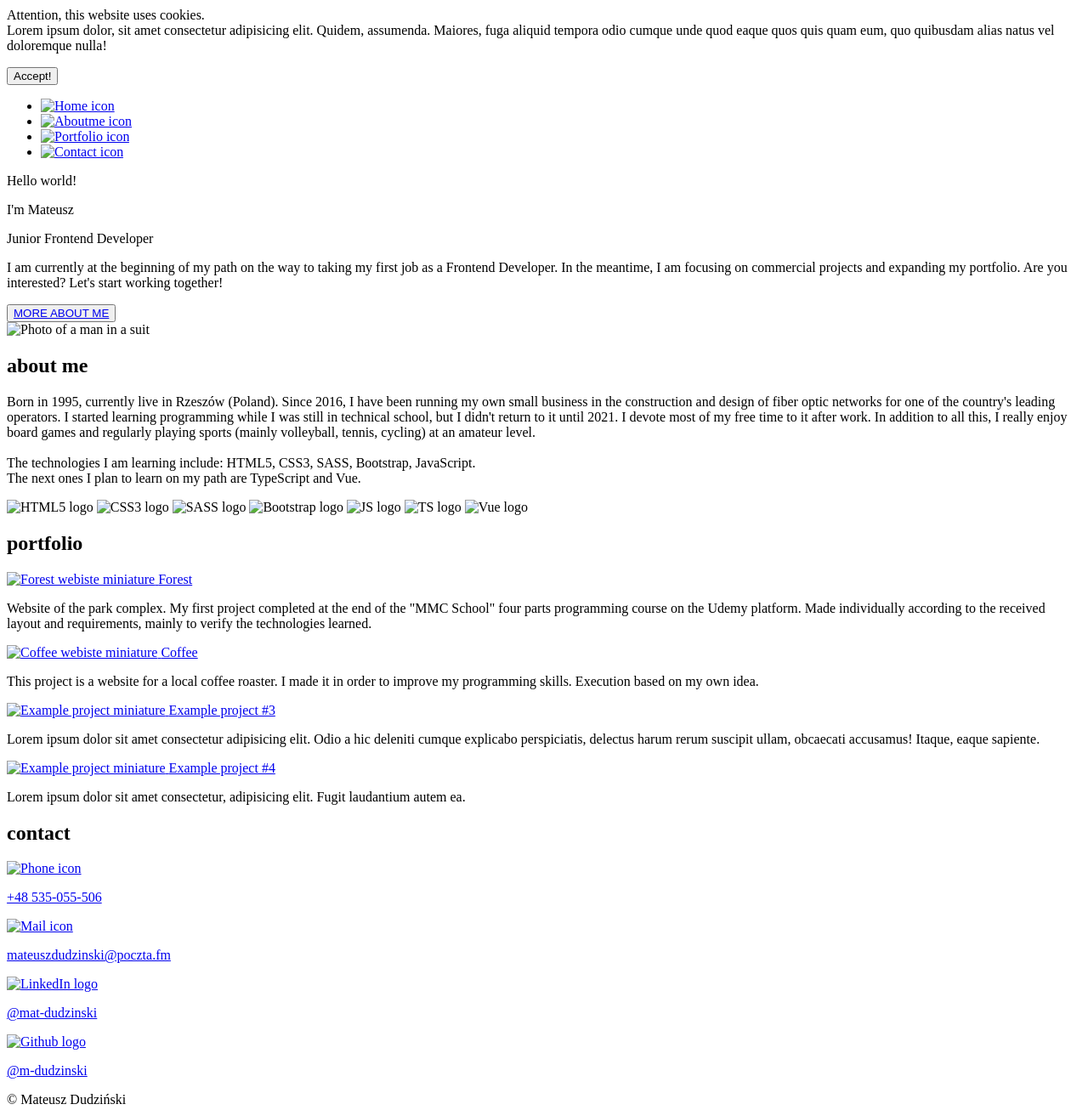
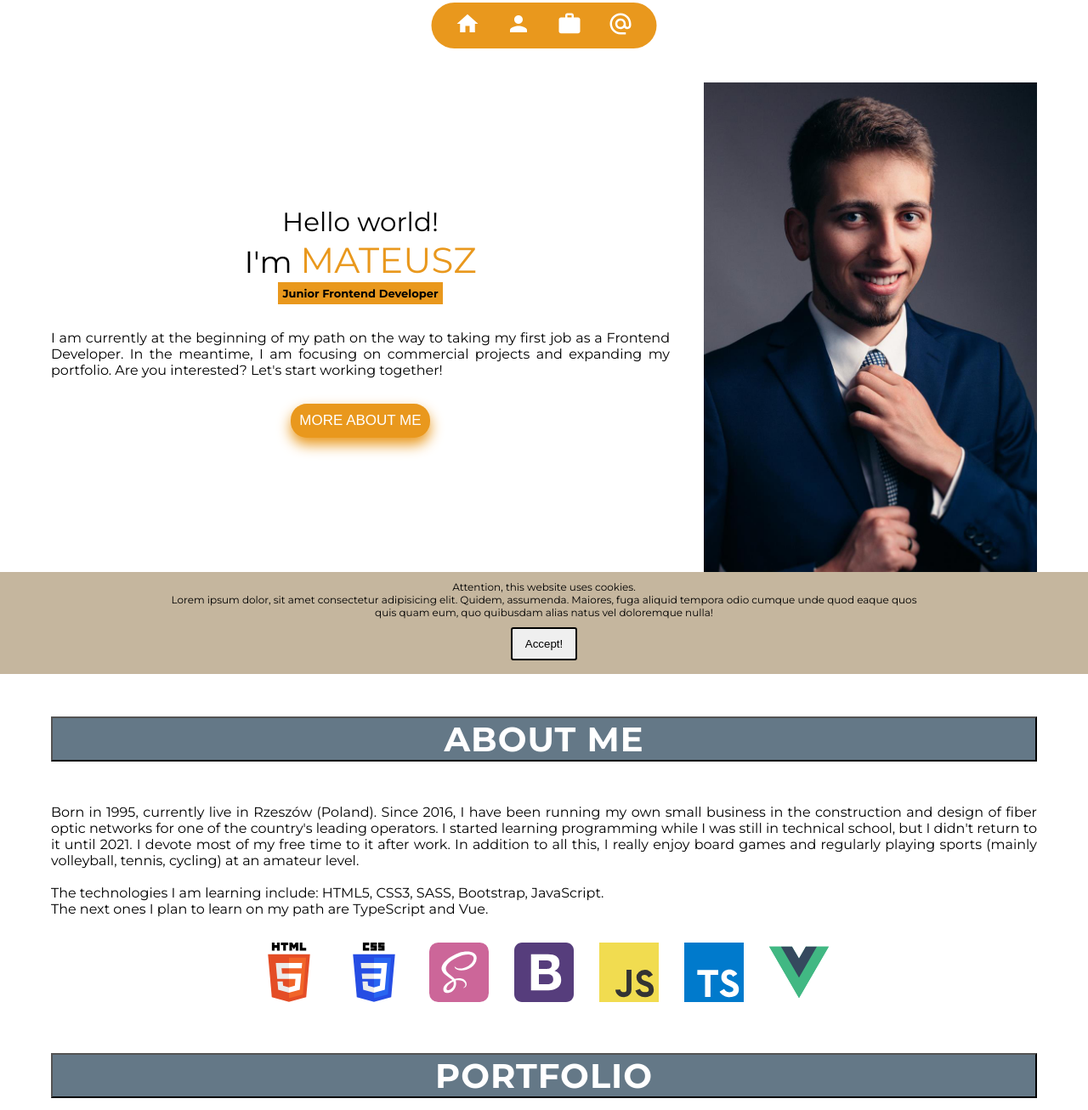
Before and after one commit to m-dudzinski/m-dudzinski, a website: page index.html in a window 1280 px wide. Shown: the part 7-1313 px from the top of the page at 85% size. Drawn offline with Linux system fonts and the light colour scheme; the site is published under a folder, as on GitHub Pages, so addresses that start at the root find nothing.

Commit message:
Links update

```diff
--- a/index.html
+++ b/index.html
@@ -8,7 +8,8 @@
     <link rel="preconnect" href="https://fonts.googleapis.com">
     <link rel="preconnect" href="https://fonts.gstatic.com" crossorigin>
     <link href="https://fonts.googleapis.com/css2?family=Montserrat:wght@100;400;700&display=swap" rel="stylesheet">
-    <link rel="stylesheet" href="/dist/css/style.min.css">
+    <link rel="shortcut icon" type="image/x-icon" href="favicon.ico" />
+    <link rel="stylesheet" href="./dist/css/style.min.css">
     <title>Mateusz Dudziński - Frontend Developer</title>
 </head>
 
@@ -27,10 +28,10 @@
     <nav class="nav">
         <div class="nav-box">
             <ul>
-                <li><a href="#home"><img src="/dist/img/svg/home.svg" alt="Home icon"></a></li>
-                <li><a href="#aboutme"><img src="/dist/img/svg/person.svg" alt="Aboutme icon"></a></li>
-                <li><a href="#portfolio"><img src="/dist/img/svg/work.svg" alt="Portfolio icon"></a></li>
-                <li><a href="#contact"><img src="/dist/img/svg/contact.svg" alt="Contact icon"></a></li>
+                <li><a href="#home"><img src="./dist/img/svg/home.svg" alt="Home icon"></a></li>
+                <li><a href="#aboutme"><img src="./dist/img/svg/person.svg" alt="Aboutme icon"></a></li>
+                <li><a href="#portfolio"><img src="./dist/img/svg/work.svg" alt="Portfolio icon"></a></li>
+                <li><a href="#contact"><img src="./dist/img/svg/contact.svg" alt="Contact icon"></a></li>
             </ul>
         </div>
     </nav>
@@ -47,7 +48,7 @@
             <button class="header-btn"><a href="#aboutme">MORE ABOUT ME</a></button>
         </div>
         <div class="header__photo">
-            <img src="/dist/img/MD.jpg" alt="Photo of a man in a suit">
+            <img src="./dist/img/MD.jpg" alt="Photo of a man in a suit">
         </div>
     </header>
     <main class="wrapper">
@@ -70,13 +71,13 @@
                     </p>
                 </div>
                 <div class="aboutme-box__logos">
-                    <img src="/dist/img/svg/html5.svg" alt="HTML5 logo">
-                    <img src="/dist/img/svg/css3.svg" alt="CSS3 logo">
-                    <img src="/dist/img/svg/sass.svg" alt="SASS logo">
-                    <img src="/dist/img/svg/bootstrap.svg" alt="Bootstrap logo">
-                    <img src="/dist/img/svg/js.svg" alt="JS logo">
-                    <img src="/dist/img/svg/typescript.svg" alt="TS logo">
-                    <img src="/dist/img/svg/vue.svg" alt="Vue logo">
+                    <img src="./dist/img/svg/html5.svg" alt="HTML5 logo">
+                    <img src="./dist/img/svg/css3.svg" alt="CSS3 logo">
+                    <img src="./dist/img/svg/sass.svg" alt="SASS logo">
+                    <img src="./dist/img/svg/bootstrap.svg" alt="Bootstrap logo">
+                    <img src="./dist/img/svg/js.svg" alt="JS logo">
+                    <img src="./dist/img/svg/typescript.svg" alt="TS logo">
+                    <img src="./dist/img/svg/vue.svg" alt="Vue logo">
                 </div>
             </div>
         </section>
@@ -86,7 +87,7 @@
             <p></p>
             <div class="portfolio-box">
                 <div class="portfolio-box__element">
-                    <a href="#"><img src="/dist/img/portfolio_forest.png" alt="Forest webiste miniature">
+                    <a href="#"><img src="./dist/img/portfolio_forest.png" alt="Forest webiste miniature">
                         <span class="project-title">Forest</span></a>
                     <p>Website of the park complex. My first project completed at the end of the "MMC School" four parts
                         programming course on the Udemy
@@ -95,21 +96,21 @@
                         technologies learned.</p>
                 </div>
                 <div class="portfolio-box__element">
-                    <a href="#"><img src="/dist/img/portfolio_coffee.png" alt="Coffee webiste miniature">
+                    <a href="#"><img src="./dist/img/portfolio_coffee.png" alt="Coffee webiste miniature">
                         <span class="project-title">Coffee</span></a>
                     <p>This project is a website for a local coffee roaster. I made it in order to improve my
                         programming skills. Execution based on my own idea.
                     </p>
                 </div>
                 <div class="portfolio-box__element">
-                    <a href="#"><img src="/dist/img/svg/example.svg" alt="Example project miniature">
+                    <a href="#"><img src="./dist/img/svg/example.svg" alt="Example project miniature">
                         <span class="project-title">Example project #3</span></a>
                     <p>Lorem ipsum dolor sit amet consectetur adipisicing elit. Odio a hic deleniti cumque explicabo
                         perspiciatis, delectus harum rerum suscipit ullam, obcaecati accusamus! Itaque, eaque sapiente.
                     </p>
                 </div>
                 <div class="portfolio-box__element">
-                    <a href="#"><img src="/dist/img/svg/example.svg" alt="Example project miniature">
+                    <a href="#"><img src="./dist/img/svg/example.svg" alt="Example project miniature">
                         <span class="project-title">Example project #4</span></a>
                     <p>Lorem ipsum dolor sit amet consectetur, adipisicing elit. Fugit laudantium autem ea.</p>
                 </div>
@@ -121,13 +122,13 @@
             <div class="contact-box">
                 <div class="contact-box__element">
                     <a href="tel:+48535055506">
-                        <img src="/dist/img/svg/phone.svg" alt="Phone icon">
+                        <img src="./dist/img/svg/phone.svg" alt="Phone icon">
                         <p>+48 535-055-506</p>
                     </a>
                 </div>
                 <div class="contact-box__element">
                     <a href="mailto:mateuszdudzinski@poczta.fm">
-                        <img src="/dist/img/svg/email.svg" alt="Mail icon">
+                        <img src="./dist/img/svg/email.svg" alt="Mail icon">
                         <p>mateuszdudzinski@poczta.fm</p>
                     </a>
                 </div>
@@ -135,13 +136,13 @@
 
             <div class="social-box">
                 <div class="social-box__element">
-                    <a href="https://www.linkedin.com/in/mat-dudzinski/"><img src="/dist/img/svg/linkedin.svg"
+                    <a href="https://www.linkedin.com/in/mat-dudzinski/"><img src="./dist/img/svg/linkedin.svg"
                             alt="LinkedIn logo">
                         <p>@mat-dudzinski</p>
                     </a>
                 </div>
                 <div class="social-box__element">
-                    <a href="https://github.com/m-dudzinski"><img src="/dist/img/svg/github.svg" alt="Github logo">
+                    <a href="https://github.com/m-dudzinski"><img src="./dist/img/svg/github.svg" alt="Github logo">
                         <p>@m-dudzinski</p>
                     </a>
                 </div>
@@ -157,7 +158,7 @@
 
 
 
-    <script src="/dist/js/script.min.js"></script>
+    <script src="./dist/js/script.min.js"></script>
 </body>
 
 </html>
```
